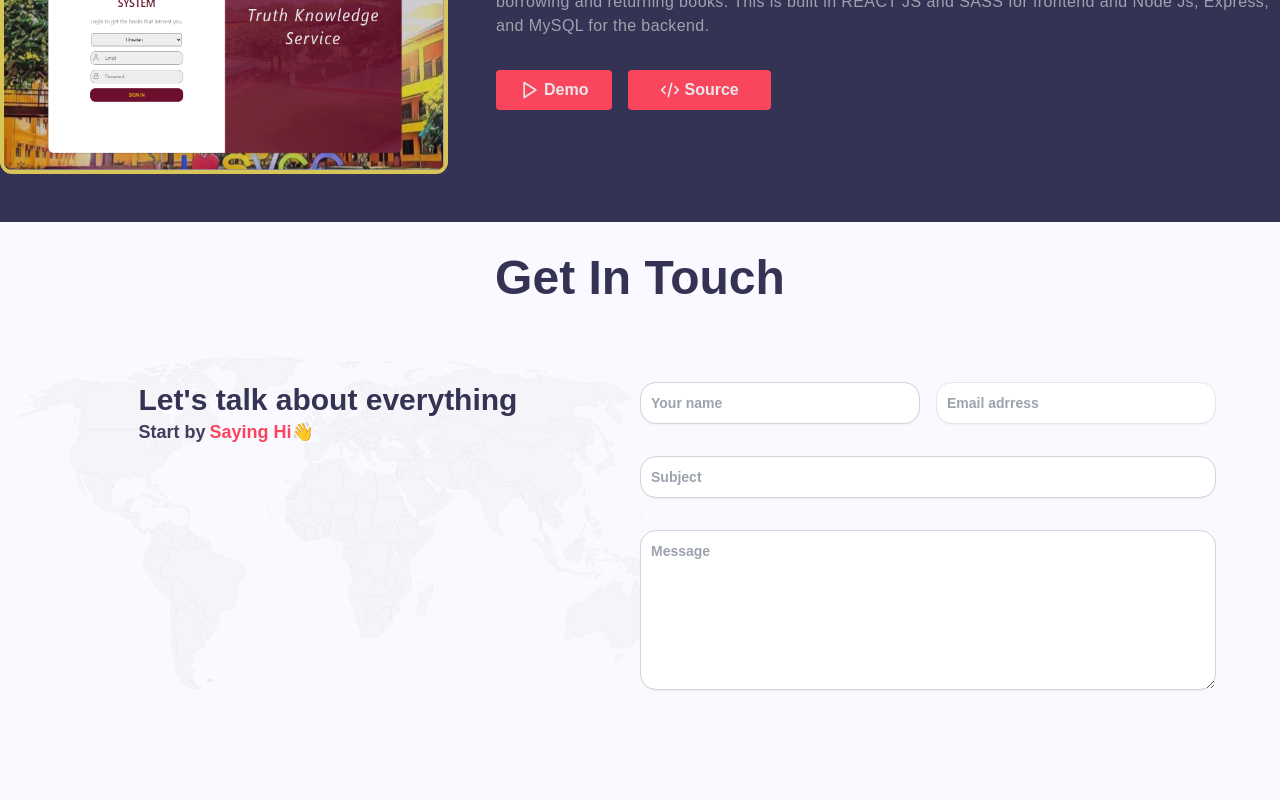
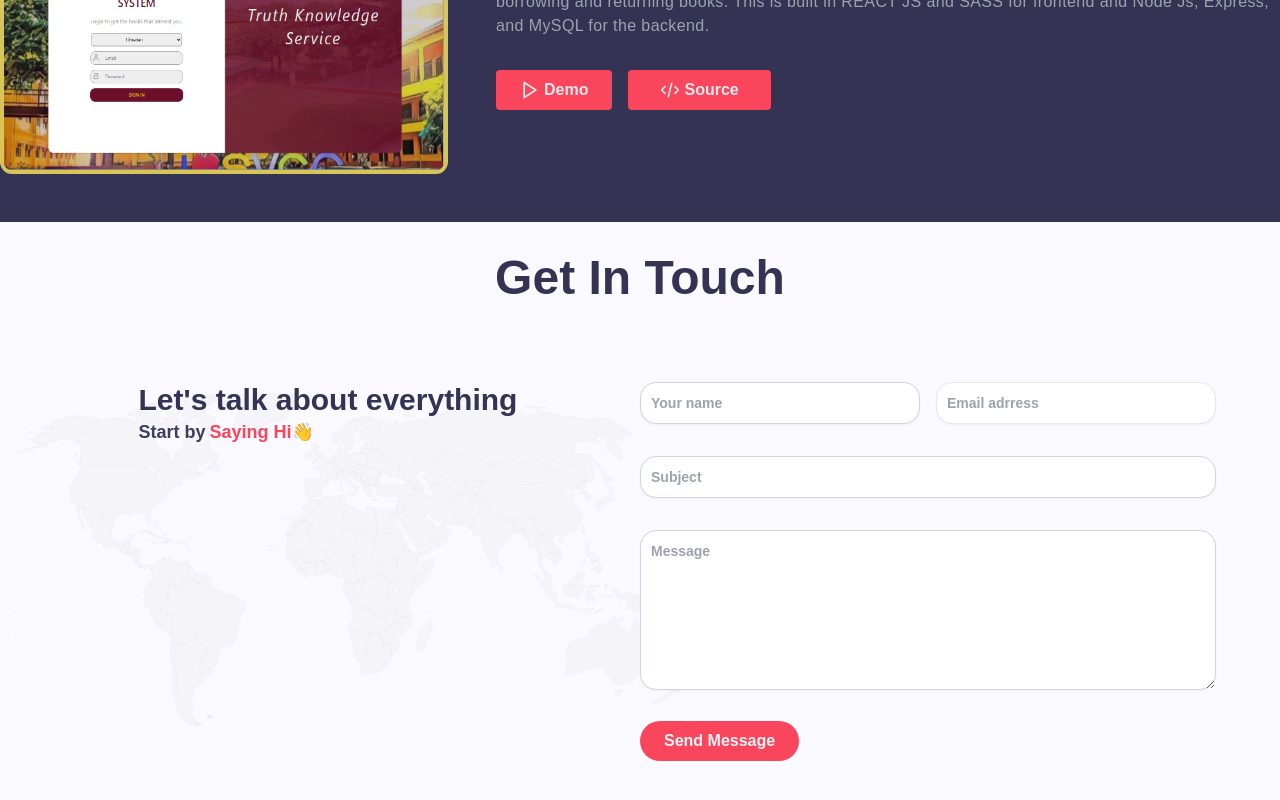
Before and after one commit to astridpx/Portfolio, a React (Vite) app: page / in a window 1280 px wide. Shown: the part 3138-3938 px from the top of the page. Built offline with nearby package versions, Linux system fonts and the light colour scheme.

Commit message:
feat: Create a button for submit message

```diff
--- a/src/pages/Contact.jsx
+++ b/src/pages/Contact.jsx
@@ -63,6 +63,13 @@ const ContactPage = () => {
                   className="max-h-40 min-h-[10rem] h-40 rounded-2xl border w-full border-gray-300 text-gray-400 text-sm outline-gray-300 focus:outline p-2.5 placeholder:font-semibold shadow-sm "
                 ></textarea>
               </div>
+
+              <button
+                type="submit"
+                className="rounded-3xl py-2 px-6 font-bold bg-main-red text-gray-100 hover:bg-main-red/90 -translate-y-2 "
+              >
+                Send Message
+              </button>
             </form>
           </div>
         </section>
```
